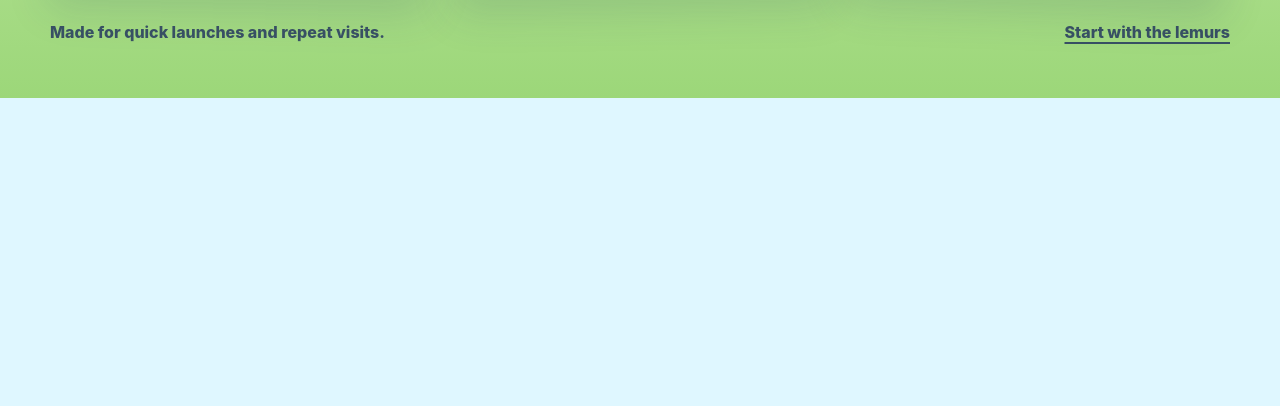
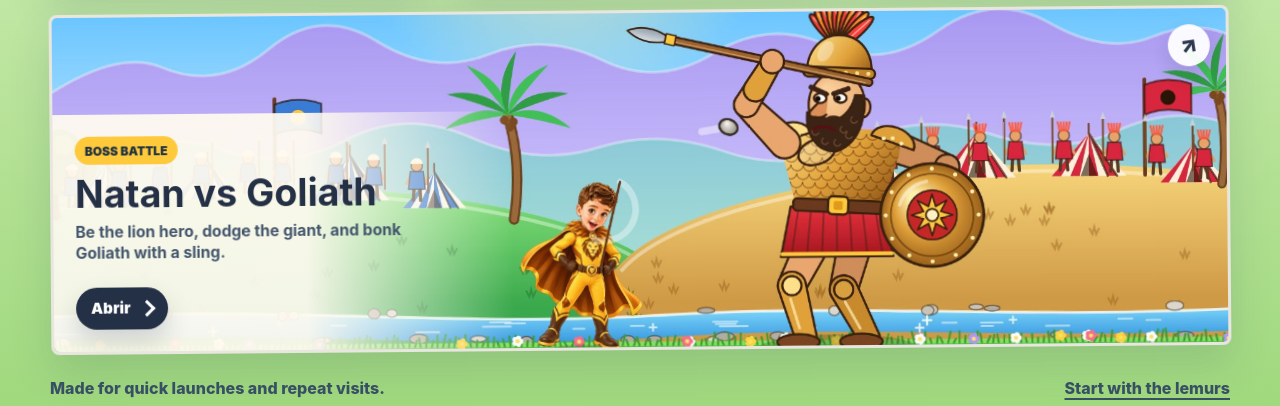
Before and after one commit to DaviRolim/natans-land, a website: page index.html in a window 1280 px wide. Shown: the part 1280-1686 px from the top of the page. Before the commit the page ends 1378 px from the top, so only its background shows below. Drawn offline with Linux system fonts and the light colour scheme.

Commit message:
Add Natan vs Goliath to the hub as a wide boss-battle card.

```diff
--- a/index.html
+++ b/index.html
@@ -297,6 +297,10 @@
         grid-column: span 3;
       }
 
+      .project-card.wide {
+        grid-column: span 6;
+      }
+
       .project-card:focus-visible {
         outline: 5px solid rgb(255 215 106 / 86%);
         outline-offset: 5px;
@@ -504,6 +508,13 @@
         }
       }
 
+      @media (min-width: 901px) {
+        .project-card.wide .card-body {
+          max-width: 460px;
+          background: linear-gradient(90deg, rgb(255 250 240 / 94%) 55%, rgb(255 250 240 / 0%));
+        }
+      }
+
       @media (max-width: 900px) {
         .hero {
           grid-template-columns: 1fr;
@@ -521,7 +532,8 @@
 
         .project-card,
         .project-card:nth-child(1),
-        .project-card:nth-child(2) {
+        .project-card:nth-child(2),
+        .project-card.wide {
           grid-column: span 3;
         }
       }
@@ -543,7 +555,8 @@
 
         .project-card,
         .project-card:nth-child(1),
-        .project-card:nth-child(2) {
+        .project-card:nth-child(2),
+        .project-card.wide {
           min-height: 350px;
           grid-column: auto;
           transform: none;
@@ -596,7 +609,7 @@
       <section aria-labelledby="projects-title">
         <div class="section-top">
           <h2 id="projects-title">Choose an adventure</h2>
-          <div class="count-pill">5 places open</div>
+          <div class="count-pill">6 places open</div>
         </div>
 
         <div class="project-grid">
@@ -704,6 +717,27 @@
               <span class="open-link">Abrir</span>
             </div>
           </a>
+
+          <a
+            class="project-card wide"
+            style="--tilt: -0.5deg; --glow: rgb(255 201 60 / 62%); --tag: #ffc93c"
+            href="https://davirolim.github.io/natan-vs-goliath/"
+            target="_blank"
+            rel="noopener noreferrer"
+            aria-label="Open Natan vs Goliath"
+          >
+            <img
+              class="card-art"
+              src="./natan-vs-goliath/assets/images/natan-vs-goliath-card.jpg"
+              alt=""
+            />
+            <div class="card-body">
+              <span class="tag">Boss battle</span>
+              <h3>Natan vs Goliath</h3>
+              <p>Be the lion hero, dodge the giant, and bonk Goliath with a sling.</p>
+              <span class="open-link">Abrir</span>
+            </div>
+          </a>
         </div>
       </section>
 
```
Also changed, not shown: tests/hub.test.mjs (+4 -0 lines), natan-vs-goliath/assets/images/natan-vs-goliath-card.jpg (added).
